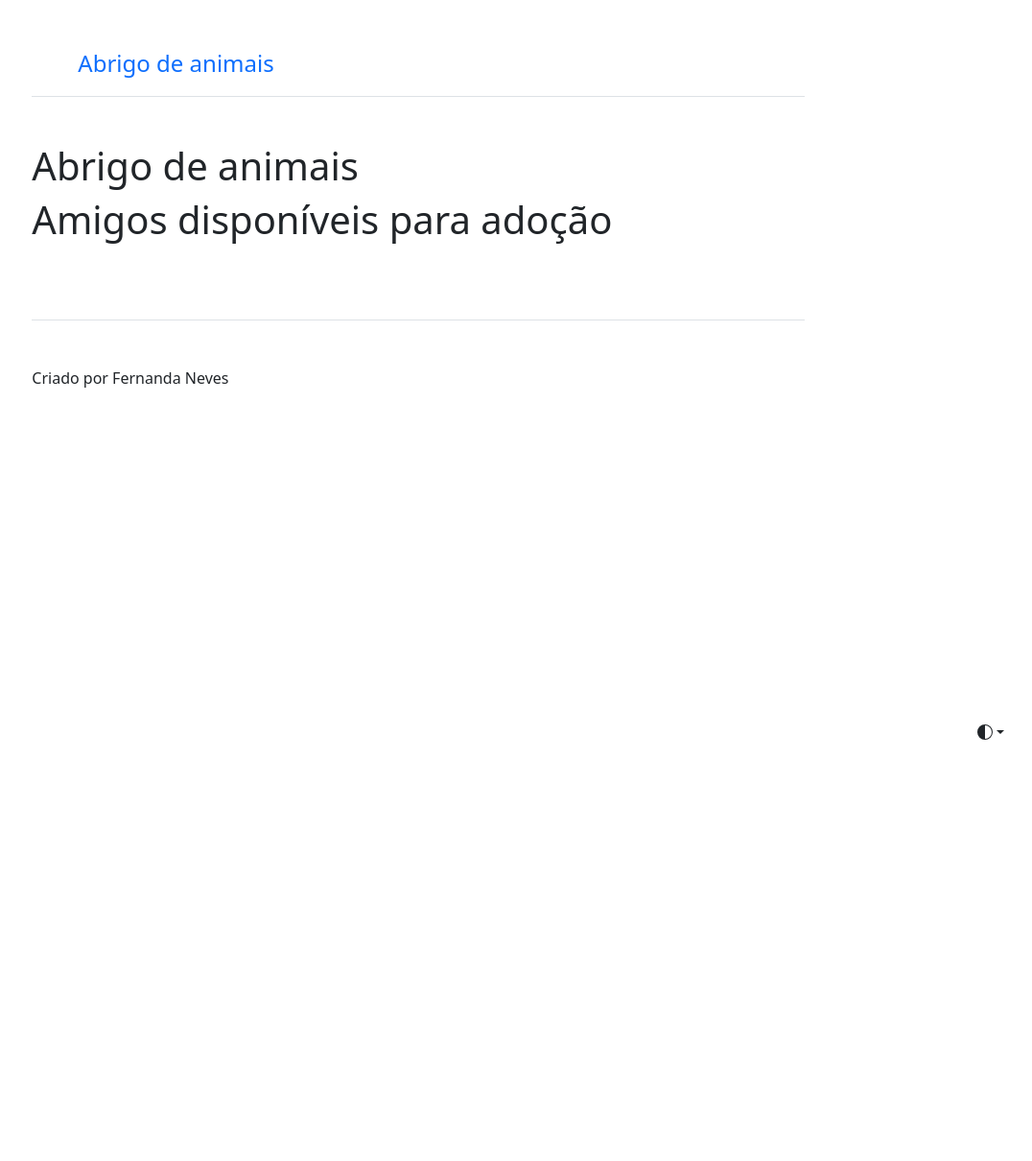
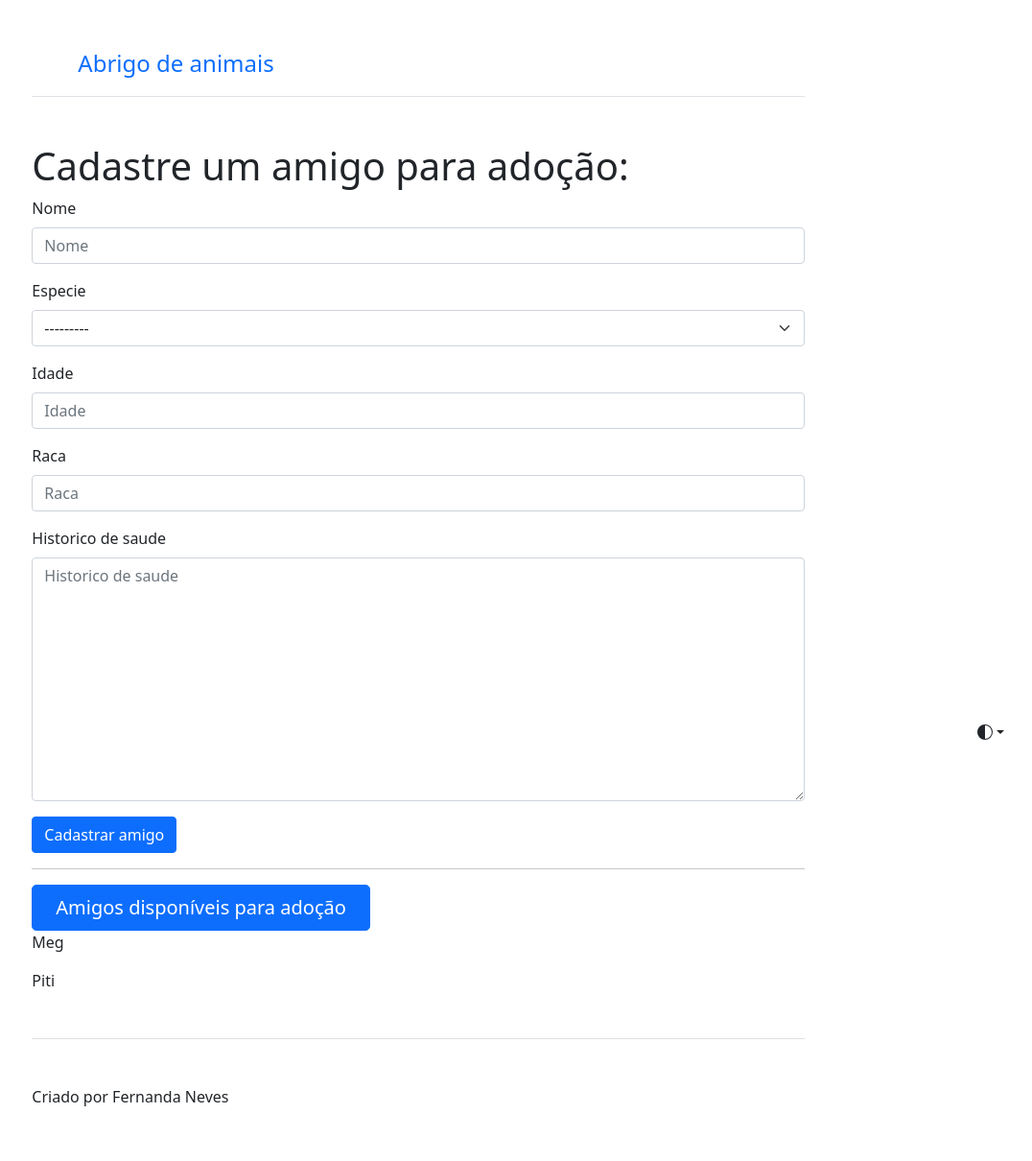
Before and after one commit to fiefaneves/abrigo-de-animais, a Django app: template abrigo_de_animais/adocoes/templates/escolha_amigo.html in a window 1280 px wide. Shown: the top 1210 px of the page at 96% size, without its empty margins (204-1280 px from the left). Before the commit the page ends 771 px from the top, so only its background shows below. Run offline with Django 4.2, Linux system fonts and the light colour scheme; the template is opened without the code that fills it: values that come from a table or form of the project are taken from there, others are empty; data comes from the database, SQL or seed files in the repository; both versions use the stored data as it was after the commit; some libraries are stand-ins or nearby versions.

Commit message:
criando uma página para apresentação de animais disponíveis para adoção

```diff
--- /dev/null
+++ b/abrigo_de_animais/adocoes/forms.py
@@ -0,0 +1,7 @@
+from django import forms
+from adocoes.models import Adocoes
+
+class AdocoesForm(forms.ModelForm):
+    class Meta:
+        model = Adocoes
+        fields = ['nome', 'especie', 'idade', 'raca', 'historico_de_saude' ]
--- a/abrigo_de_animais/adocoes/models.py
+++ b/abrigo_de_animais/adocoes/models.py
@@ -13,7 +13,7 @@ class Adocoes(models.Model):
     especie = models.CharField(max_length=50, choices=especies)
     idade = models.IntegerField()
     raca = models.CharField(max_length=50)
-    historico_de_saúde = models.TextField()
+    historico_de_saude = models.TextField()
     data_de_cadastro = models.DateTimeField(auto_now_add=True)
 
     def __str__(self):
--- a/abrigo_de_animais/adocoes/templates/escolha_amigo.html
+++ b/abrigo_de_animais/adocoes/templates/escolha_amigo.html
@@ -2,12 +2,24 @@
 {% load bootstrap5 %}
 {% block principal %}
 
-<h1 class="text-body-emphasis">Abrigo de animais</h1>
+<h1 class="text-body-emphasis">Cadastre um amigo para adoção:</h1>
 
-<h1> Amigos disponíveis para adoção </h1> <br>
+{% if sucesso %}
+<p class="alert alert-success">Amigo cadastrado com sucesso!</p>
+{% endif %}
+
+<form action="" method="POST" id="form">
+  {% csrf_token %}
+  {% bootstrap_form form %}
+
+  <button type="submit" class="btn btn-primary btn-block">Cadastrar amigo</button>
+
+</form>
+<hr>
+<a href="amigos_disponiveis/" class="btn btn-primary btn-lg px-4"> Amigos disponíveis para adoção </a> <br>
 
 {% for adocao in adocoes %}
-  <p> {{adocoes.nome}} </p>
+  <p> {{adocao.nome}} </p>
 {% endfor %}
 
 {% endblock %}
--- a/abrigo_de_animais/adocoes/urls.py
+++ b/abrigo_de_animais/adocoes/urls.py
@@ -1,7 +1,8 @@
 from django.urls import path
-from adocoes.views import escolha_seu_amigo
+from adocoes.views import cadastro_adocao, amigos_disponiveis
 
 app_name = 'Adoções'
 urlpatterns = [
-    path('escolha_amigo/', escolha_seu_amigo, name='escolha_seu_amigo')
+    path('cadastro_amigo/', cadastro_adocao, name='cadastro_amigo'),
+    path('amigos_disponiveis/', amigos_disponiveis, name='escolha_seu_amigo')
 ]
--- a/abrigo_de_animais/base/templates/inicio.html
+++ b/abrigo_de_animais/base/templates/inicio.html
@@ -160,9 +160,11 @@
       <a href="cadastro" class="btn btn-primary btn-lg px-4">Cadastre-se</a>
     </div>
     <div class="mb-5">
-      <a href="adocoes/escolha_amigo" class="btn btn-primary btn-lg px-4">Escolha um amigo!</a>
+      <a href="adocoes/cadastro_amigo" class="btn btn-primary btn-lg px-4">Cadastre um amigo para adoção</a>
     </div>
-
+    <div class="mb-5">
+      <a href="adocoes/amigos_disponiveis" class="btn btn-primary btn-lg px-4">Adote um amigo</a>
+    </div>
     <hr class="col-3 col-md-2 mb-5">
     {% endblock %}
   </main>
@@ -171,9 +173,7 @@
   </footer>
 </div>
 
-
   <script src="/static/bootstrap.bundle.min.js"></script>
-
 
   </body>
 </html>
```
Also changed, not shown: abrigo_de_animais/adocoes/templates/amigos_disponiveis.html (added, +11 -0 lines), abrigo_de_animais/adocoes/views.py (+21 -2 lines), abrigo_de_animais/db.sqlite3, 3 other files.
